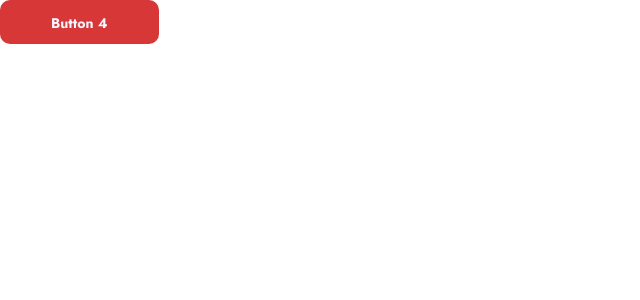
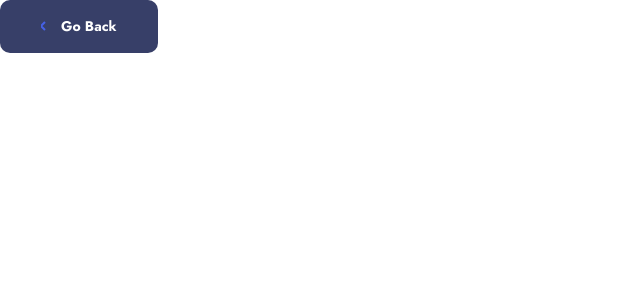
Before and after one commit to bartek9105/product-feedback-app, a Next.js app: page / in a window 1280 px wide. Shown: the top 300 px of the page, without its empty margins (0-640 px from the left). Built offline with nearby package versions, Linux system fonts and the light colour scheme.

Commit message:
Create GoBackButton component

```diff
--- /dev/null
+++ b/components/GoBackButton/GoBackButton.module.scss
@@ -0,0 +1,30 @@
+@use 'styles/colors' as *;
+
+.button {
+	border: 0;
+	font-size: 14px;
+	font-weight: 700;
+	line-height: 20px;
+	padding: 16px 41px 17px;
+	transition: text-decoration 0.3s ease-in-out;
+	border-radius: 10px;
+	cursor: pointer;
+	&:hover {
+		text-decoration: underline;
+	}
+}
+
+.arrowLeftIcon {
+	margin-right: 15px;
+	color: red;
+}
+
+.white {
+	background-color: transparent;
+	color: $color-lynch;
+}
+
+.black {
+	background-color: $color-rhino;
+	color: $color-white;
+}
--- /dev/null
+++ b/components/GoBackButton/index.tsx
@@ -0,0 +1,34 @@
+import { ButtonHTMLAttributes } from 'react'
+import cn from 'classnames'
+import style from './GoBackButton.module.scss'
+import ArrowLeftIcon from 'icons/arrow-left.svg'
+
+type GoBackButtonProps = ButtonHTMLAttributes<HTMLButtonElement> & {
+	variant: 'white' | 'black'
+	className?: string
+}
+
+const GoBackButton = ({
+	variant,
+	className,
+	...restProps
+}: GoBackButtonProps) => {
+	return (
+		<button
+			{...restProps}
+			className={cn(
+				style.button,
+				{
+					[style.white]: variant === 'white',
+					[style.black]: variant === 'black'
+				},
+				className
+			)}
+		>
+			<ArrowLeftIcon className={style.arrowLeftIcon} />
+			Go Back
+		</button>
+	)
+}
+
+export default GoBackButton
--- a/pages/index.tsx
+++ b/pages/index.tsx
@@ -1,7 +1,7 @@
-import Button from 'components/Button'
+import GoBackButton from 'components/GoBackButton'
 
 const Home = () => {
-	return <Button variant='red'>Button 4</Button>
+	return <GoBackButton variant='black' />
 }
 
 export default Home
--- a/styles/colors.scss
+++ b/styles/colors.scss
@@ -8,3 +8,9 @@ $color-heliotrope: #c75af6;
 $color-cornflower-blue: #7c91f9;
 $color-waikawa-gray: #656ea3;
 $color-tonys-pink: #e98888;
+
+$color-lynch: #647196;
+$color-white: #fff;
+$color-rhino: #373f68;
+
+$color-periwinkle-gray: #cdd2ee;
```
